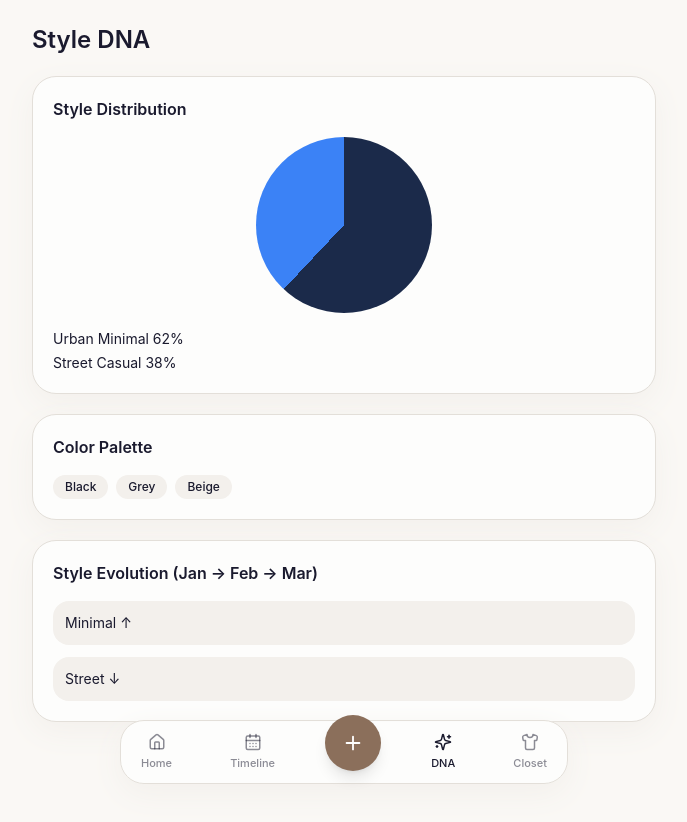
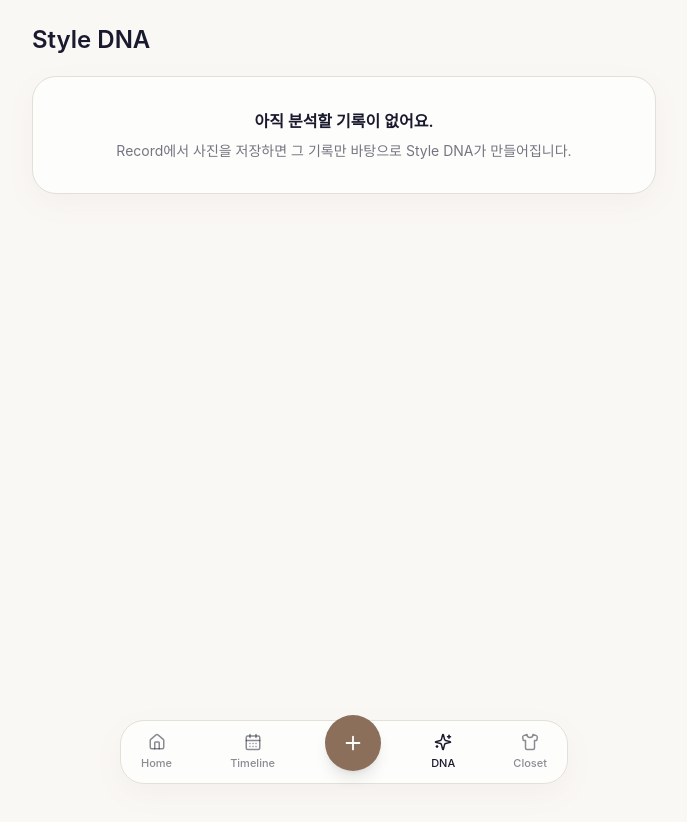
Before and after one commit to song-profile/FASHION-LOODI, a Next.js app: page /dna in a window 1280 px wide. Shown: the top 822 px of the page, without its empty margins (296-983 px from the left). After the commit the page ends 800 px from the top, so only its background shows below. Built offline with nearby package versions, Linux system fonts and the light colour scheme; a web font is replaced by a local one.

Commit message:
feat: derive style DNA from diary entries

```diff
--- a/app/(main)/dna/page.tsx
+++ b/app/(main)/dna/page.tsx
@@ -1,21 +1,227 @@
+"use client";
+
+import { useEffect, useMemo, useState } from "react";
+import { Badge } from "@/components/ui/badge";
 import { Card, CardContent, CardHeader, CardTitle } from "@/components/ui/card";
-import { Badge } from "@/components/ui/badge";
+import { readDiaryEntries, type DiaryEntry } from "@/lib/outfit-diary";
+
+const STYLE_KEYWORDS = [
+  {
+    label: "Casual",
+    tokens: ["캐주얼", "편안", "데일리", "프레피", "워크웨어", "시티보이"],
+    color: "#8B6E5A",
+  },
+  {
+    label: "Street",
+    tokens: ["스트릿", "힙합", "스케이터", "테크웨어", "후드", "오버사이즈"],
+    color: "#1A1A2E",
+  },
+  {
+    label: "Minimal",
+    tokens: ["미니멀", "모던", "톤온톤", "클린", "정제", "심플"],
+    color: "#8A857E",
+  },
+  {
+    label: "Classic",
+    tokens: ["클래식", "트래드", "아이비", "테일러드", "단정", "포멀"],
+    color: "#5A4D43",
+  },
+  {
+    label: "Sporty",
+    tokens: ["스포티", "애슬레저", "러닝", "고프코어", "활동", "기능성"],
+    color: "#6E885A",
+  },
+  {
+    label: "Vintage",
+    tokens: ["빈티지", "레트로", "아메카지", "브라운", "데님"],
+    color: "#935A6E",
+  },
+];
+
+function increment(map: Map<string, number>, key: string, amount = 1) {
+  const normalized = key.trim();
+  if (!normalized) return;
+  map.set(normalized, (map.get(normalized) ?? 0) + amount);
+}
+
+function topEntries(map: Map<string, number>, limit = 6) {
+  return [...map.entries()]
+    .sort((a, b) => b[1] - a[1] || a[0].localeCompare(b[0]))
+    .slice(0, limit);
+}
+
+function scoreEntryStyles(entry: DiaryEntry) {
+  const text = [
+    ...(entry.tags ?? []),
+    ...(entry.colors ?? []),
+    ...(entry.items ?? []).map((item) => item.name),
+    entry.styleNote,
+    entry.memo,
+    entry.title,
+  ]
+    .filter(Boolean)
+    .join(" ")
+    .toLowerCase();
+
+  const scores = new Map<string, number>();
+  for (const style of STYLE_KEYWORDS) {
+    const score = style.tokens.reduce((sum, token) => {
+      return text.includes(token.toLowerCase()) ? sum + 1 : sum;
+    }, 0);
+    if (score > 0) scores.set(style.label, score);
+  }
+
+  if (scores.size === 0 && entry.tags?.length) {
+    increment(scores, entry.tags[0], 1);
+  }
+
+  return scores;
+}
+
+function percent(value: number, total: number) {
+  if (total <= 0) return 0;
+  return Math.round((value / total) * 100);
+}
+
+function monthLabel(dateKey: string) {
+  const [, month] = dateKey.split("-");
+  return new Intl.DateTimeFormat("en-US", { month: "short" }).format(
+    new Date(2026, Number(month) - 1, 1),
+  );
+}
 
 export default function StyleDnaPage() {
+  const [entries, setEntries] = useState<DiaryEntry[]>([]);
+
+  useEffect(() => {
+    const loadEntries = () => setEntries(readDiaryEntries());
+    loadEntries();
+    window.addEventListener("focus", loadEntries);
+    return () => window.removeEventListener("focus", loadEntries);
+  }, []);
+
+  const dna = useMemo(() => {
+    const entriesWithPhotos = entries.filter((entry) => entry.photos.length > 0);
+    const styleScores = new Map<string, number>();
+    const colorCounts = new Map<string, number>();
+    const itemCounts = new Map<string, number>();
+    const monthlyStyles = new Map<string, Map<string, number>>();
+
+    for (const entry of entriesWithPhotos) {
+      for (const color of entry.colors ?? []) increment(colorCounts, color);
+      for (const item of entry.items ?? []) increment(itemCounts, item.name);
+
+      const entryStyleScores = scoreEntryStyles(entry);
+      const month = entry.date.slice(0, 7);
+      const monthMap = monthlyStyles.get(month) ?? new Map<string, number>();
+
+      for (const [style, score] of entryStyleScores) {
+        increment(styleScores, style, score);
+        increment(monthMap, style, score);
+      }
+
+      if (entryStyleScores.size === 0) {
+        increment(styleScores, "Unclassified");
+        increment(monthMap, "Unclassified");
+      }
+
+      monthlyStyles.set(month, monthMap);
+    }
+
+    const styleTotal = [...styleScores.values()].reduce((sum, value) => sum + value, 0);
+    const styles = topEntries(styleScores).map(([label, count], index) => ({
+      label,
+      count,
+      percentage: percent(count, styleTotal),
+      color:
+        STYLE_KEYWORDS.find((style) => style.label === label)?.color ??
+        ["#8B6E5A", "#1A1A2E", "#C4AB82", "#5A7D8B", "#935A6E"][index % 5],
+    }));
+
+    const months = [...monthlyStyles.entries()]
+      .sort((a, b) => a[0].localeCompare(b[0]))
+      .slice(-3)
+      .map(([month, map]) => {
+        const topStyle = topEntries(map, 1)[0];
+        return {
+          month,
+          label: monthLabel(month),
+          style: topStyle?.[0] ?? "No data",
+          count: topStyle?.[1] ?? 0,
+        };
+      });
+
+    return {
+      entryCount: entriesWithPhotos.length,
+      styles,
+      colors: topEntries(colorCounts, 8),
+      items: topEntries(itemCounts, 5),
+      months,
+    };
+  }, [entries]);
+
+  const conicGradient =
+    dna.styles.length > 0
+      ? `conic-gradient(${dna.styles
+          .reduce(
+            (segments, style) => {
+              const start = segments.offset;
+              const end = start + style.percentage;
+              segments.parts.push(`${style.color} ${start}% ${end}%`);
+              segments.offset = end;
+              return segments;
+            },
+            { offset: 0, parts: [] as string[] },
+          )
+          .parts.join(", ")})`
+      : undefined;
+
   return (
     <div className="space-y-5">
       <h1 className="text-2xl font-semibold text-primary">Style DNA</h1>
 
+      {dna.entryCount === 0 ? (
+        <Card>
+          <CardContent className="space-y-2 py-8 text-center">
+            <p className="text-base font-semibold text-primary">
+              아직 분석할 기록이 없어요.
+            </p>
+            <p className="text-sm text-primary/60">
+              Record에서 사진을 저장하면 그 기록만 바탕으로 Style DNA가 만들어집니다.
+            </p>
+          </CardContent>
+        </Card>
+      ) : (
+        <>
           <Card>
             <CardHeader>
               <CardTitle>Style Distribution</CardTitle>
             </CardHeader>
             <CardContent className="space-y-4">
-          <div className="mx-auto h-44 w-44 rounded-full" style={{ background: "conic-gradient(#1B2A4A 0 62%, #3B82F6 62% 100%)" }} />
+              <div
+                className="mx-auto h-44 w-44 rounded-full"
+                style={{ background: conicGradient }}
+              />
               <div className="space-y-1 text-sm">
-            <p>Urban Minimal 62%</p>
-            <p>Street Casual 38%</p>
+                {dna.styles.map((style) => (
+                  <div
+                    key={style.label}
+                    className="flex items-center justify-between gap-3"
+                  >
+                    <span className="flex items-center gap-2">
+                      <span
+                        className="h-2.5 w-2.5 rounded-full"
+                        style={{ backgroundColor: style.color }}
+                      />
+                      {style.label}
+                    </span>
+                    <span>{style.percentage}%</span>
                   </div>
+                ))}
+              </div>
+              <p className="text-xs text-primary/55">
+                사진이 저장된 기록 {dna.entryCount}개 기준
+              </p>
             </CardContent>
           </Card>
 
@@ -23,22 +229,58 @@ export default function StyleDnaPage() {
             <CardHeader>
               <CardTitle>Color Palette</CardTitle>
             </CardHeader>
-        <CardContent className="flex gap-2">
-          <Badge>Black</Badge>
-          <Badge>Grey</Badge>
-          <Badge>Beige</Badge>
+            <CardContent className="flex flex-wrap gap-2">
+              {dna.colors.length > 0 ? (
+                dna.colors.map(([color, count]) => (
+                  <Badge key={color}>
+                    {color} {count > 1 ? count : ""}
+                  </Badge>
+                ))
+              ) : (
+                <p className="text-sm text-primary/55">
+                  저장된 기록에서 색상 데이터가 아직 없어요.
+                </p>
+              )}
             </CardContent>
           </Card>
 
           <Card>
             <CardHeader>
-          <CardTitle>Style Evolution (Jan → Feb → Mar)</CardTitle>
+              <CardTitle>Frequent Items</CardTitle>
+            </CardHeader>
+            <CardContent className="space-y-2 text-sm">
+              {dna.items.length > 0 ? (
+                dna.items.map(([item, count]) => (
+                  <div
+                    key={item}
+                    className="flex items-center justify-between rounded-2xl bg-soft p-3"
+                  >
+                    <span>{item}</span>
+                    <span className="text-primary/60">{count}회</span>
+                  </div>
+                ))
+              ) : (
+                <p className="text-sm text-primary/55">
+                  저장된 기록에서 아이템 데이터가 아직 없어요.
+                </p>
+              )}
+            </CardContent>
+          </Card>
+
+          <Card>
+            <CardHeader>
+              <CardTitle>Style Evolution</CardTitle>
             </CardHeader>
             <CardContent className="space-y-3 text-sm">
-          <div className="rounded-2xl bg-soft p-3">Minimal ↑</div>
-          <div className="rounded-2xl bg-soft p-3">Street ↓</div>
+              {dna.months.map((month) => (
+                <div key={month.month} className="rounded-2xl bg-soft p-3">
+                  {month.label}: {month.style}
+                </div>
+              ))}
             </CardContent>
           </Card>
+        </>
+      )}
     </div>
   );
 }
```
Lines whose indentation alone changed are shown as unchanged.
